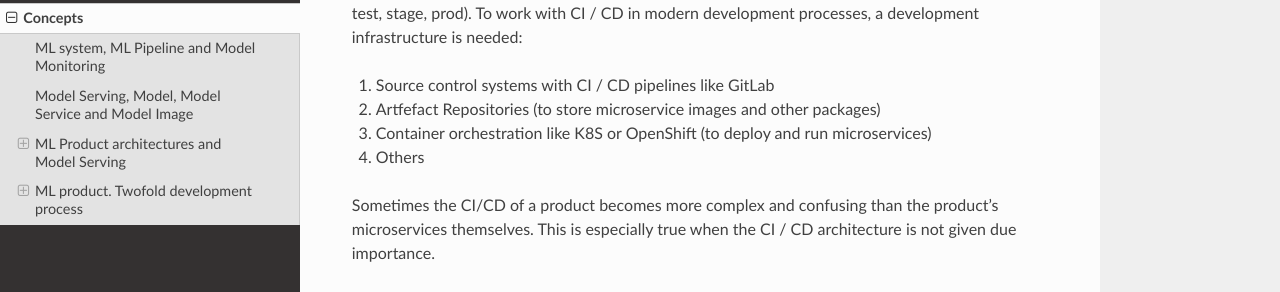
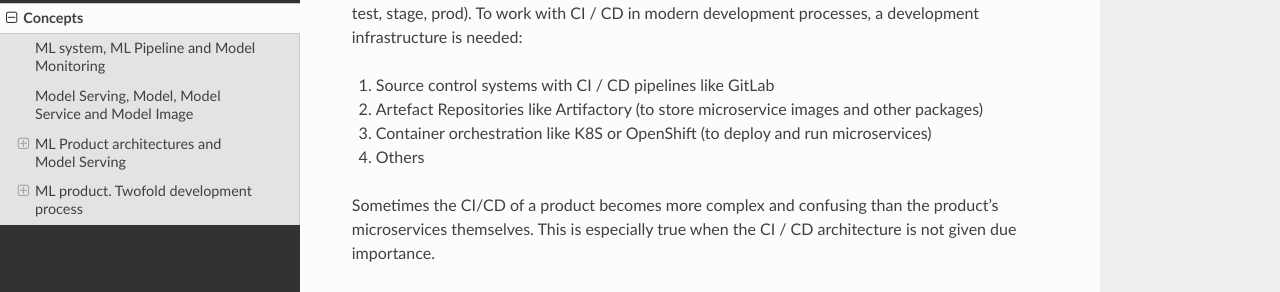
Before and after one commit to 4-DS/SinaraML-Def-Guide, a Sphinx documentation site: the page built from docs/source/concepts.rst, in a window 1280 px wide and 900 px high, scrolled down 4993 px. Shown: the part 158-450 px from the top of the window. Built offline with Sphinx 7.4.7 and the Read the Docs theme 2.0.0, drawn with Linux system fonts in a browser that asks for light colours.

Commit message:
Update concepts.rst

```diff
--- a/docs/source/concepts.rst
+++ b/docs/source/concepts.rst
@@ -97,7 +97,7 @@ And the process of developing a typical ML product with a microservice architect
 So when developing a product, it is necessary not only to create and maintain the code of microservices, but also the code and infratstructure for CI / CD pipelines that deploys and configures these microservices. CI / CD of a real product is much more complicated than the one we have shown in the pictures above. It usually includes autotests of individual microservices, as well as autotests for integrated and system testing, deployment to different environments (dev, test, stage, prod). To work with CI / CD in modern development processes, a development infrastructure is needed:
 
 1. Source control systems with CI / CD pipelines like GitLab
-2. Artfefact Repositories (to store microservice images and other packages)
+2. Artefact Repositories like Artifactory (to store microservice images and other packages)
 3. Container orchestration like K8S or OpenShift (to deploy and run microservices)
 4. Others
 
```
